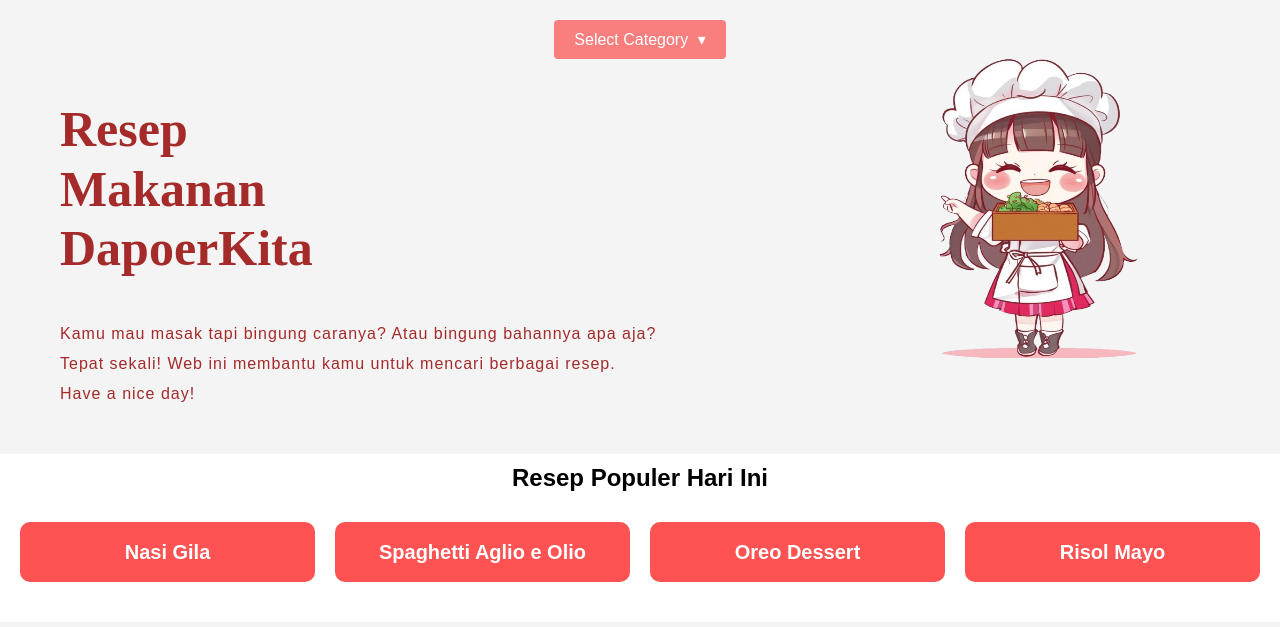
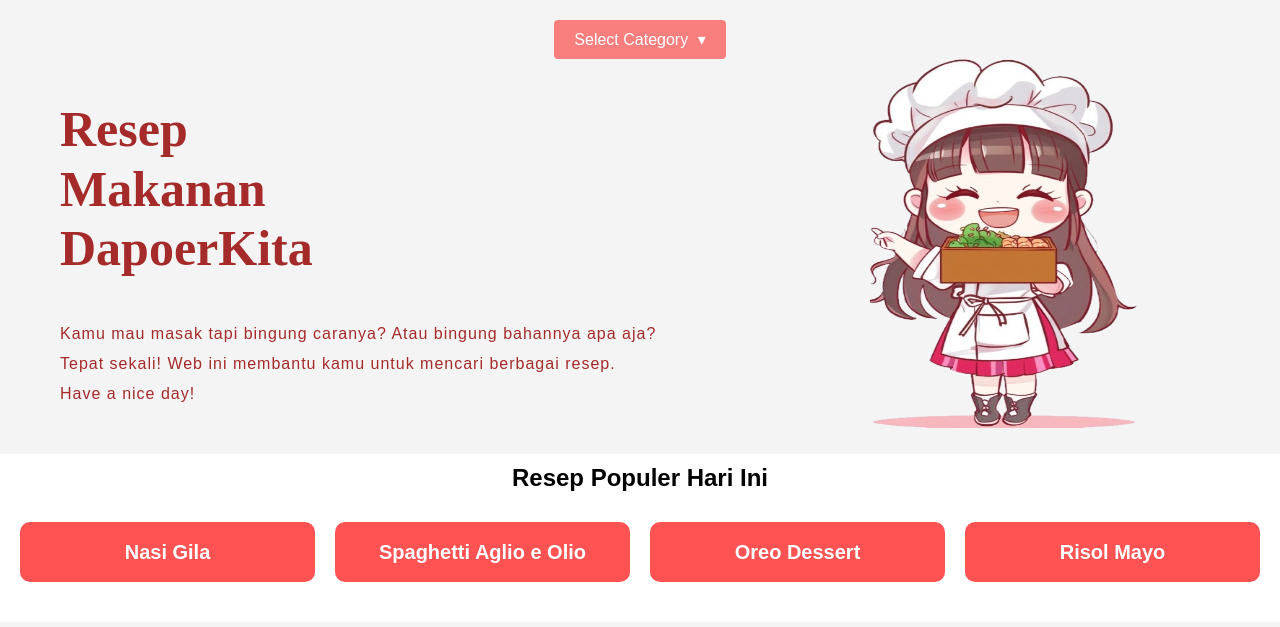
Before and after one commit to SarahCyntia/webresep, a PHP site: page /LandingPage.html in a window 1280 px wide. Shown: the part 192-819 px from the top of the page. Run offline with PHP 8.4, Linux system fonts and the light colour scheme.

Commit message:
ubah ukuran gambar landing page

```diff
--- a/makanan/LandingPage.css
+++ b/makanan/LandingPage.css
@@ -82,8 +82,8 @@ nav ul li a:hover {
 
 img {
     position: absolute;
-    width: 200px;
-    height: 300px;
+    width: 270px;
+    height: 370px;
     right: 140px;
     top: 250px;
 }
--- a/makanan/LandingPage.html
+++ b/makanan/LandingPage.html
@@ -7,9 +7,6 @@
     <link rel="stylesheet" href="LandingPage.css">
 </head>
 <body>
-    <!-- <div class="icon">
-                <h2 class="logo">DapoerKita</h2>
-    </div> -->
 
     <header>
         <nav>
```
